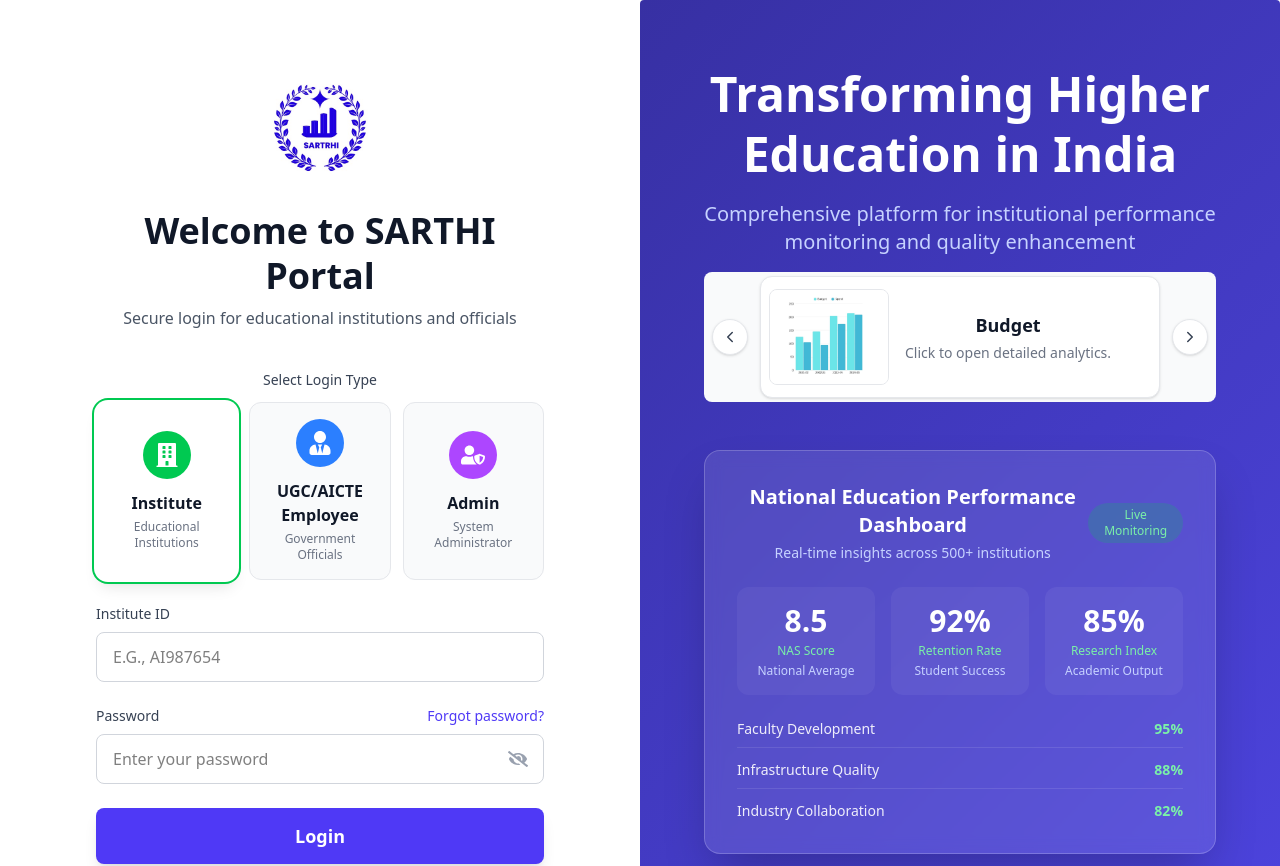
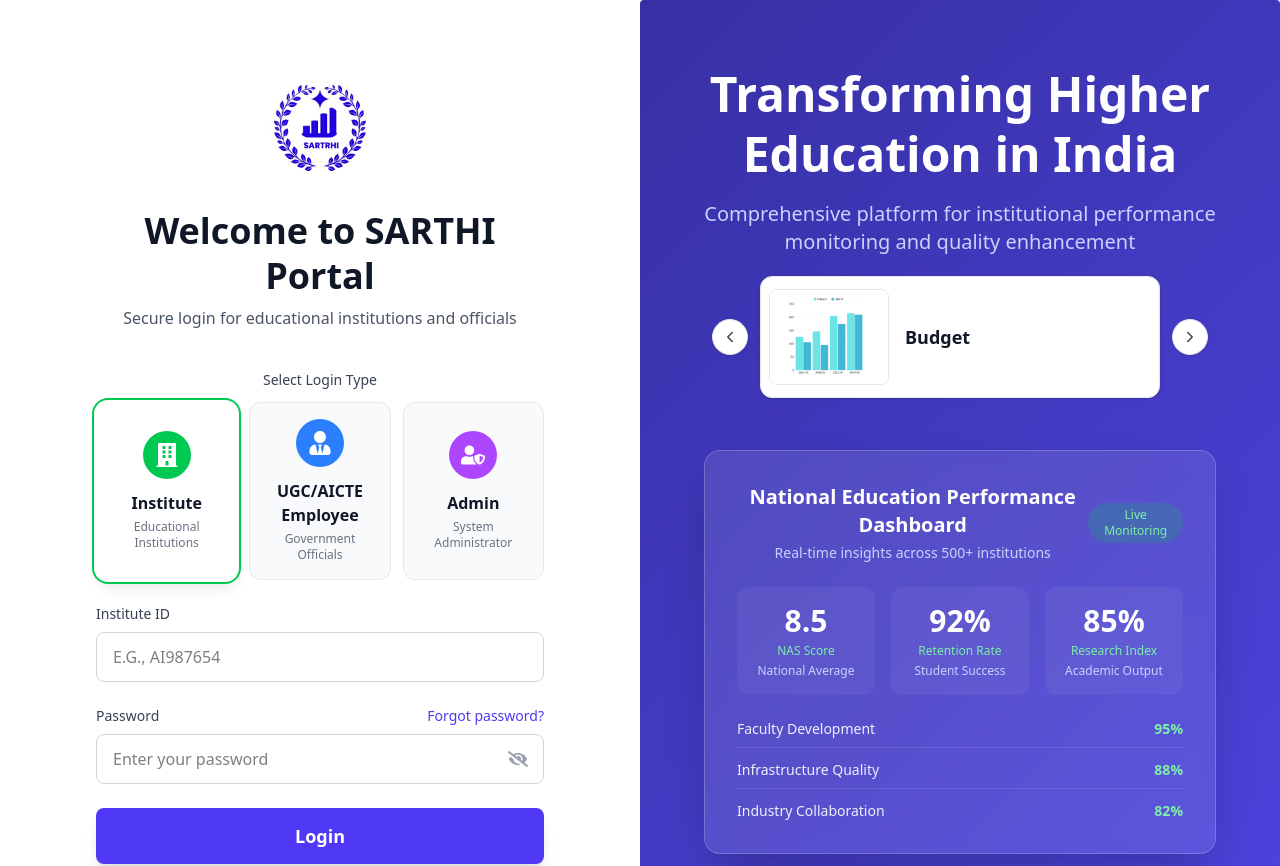
Before and after one commit to AnubhavMaheshwari/sih-grand-finale, a React (Vite) app in the folder frontend/: page / in a window 1280 px wide. Shown: the top 866 px of the page. Built offline with nearby package versions, Linux system fonts and the light colour scheme.

Commit message:
favicon added

```diff
--- a/frontend/index.html
+++ b/frontend/index.html
@@ -1,9 +1,11 @@
-<!doctype html>
+<!DOCTYPE html>
 <html lang="en">
   <head>
     <meta charset="UTF-8" />
     <meta name="viewport" content="width=device-width, initial-scale=1.0" />
-    <link href="/src/style.css" rel="stylesheet">
+    <link href="/src/style.css" rel="stylesheet" />
+    <link rel="icon" type="image/png" href="./src/assets/images/favicon.jpg" />
+
     <title>SARTHI Portal</title>
   </head>
   <body>
--- a/frontend/src/components/MovingImageNavbar.jsx
+++ b/frontend/src/components/MovingImageNavbar.jsx
@@ -41,7 +41,7 @@ const MovingImageNavbar = () => {
   };
 
   return (
-    <div className="w-full py-1 border-gray-200 rounded-lg py-border-b bg-gray-50">
+    <div className="w-full py-1 ">
       <div className="relative flex items-center max-w-4xl px-2 mx-auto">
         {/* Left Arrow */}
         <button
@@ -66,9 +66,9 @@ const MovingImageNavbar = () => {
             <span className="text-base font-semibold text-gray-900 sm:text-lg">
               {currentItem.label}
             </span>
-            <p className="mt-1 text-xs text-gray-500 sm:text-sm">
+            {/* <p className="mt-1 text-xs text-gray-500 sm:text-sm">
               Click to open detailed analytics.
-            </p>
+            </p> */}
           </div>
         </div>
 
```
Also changed, not shown: frontend/src/assets/images/favicon.jpg (added), 1 other file (tests, documents, lock files or other folders).
